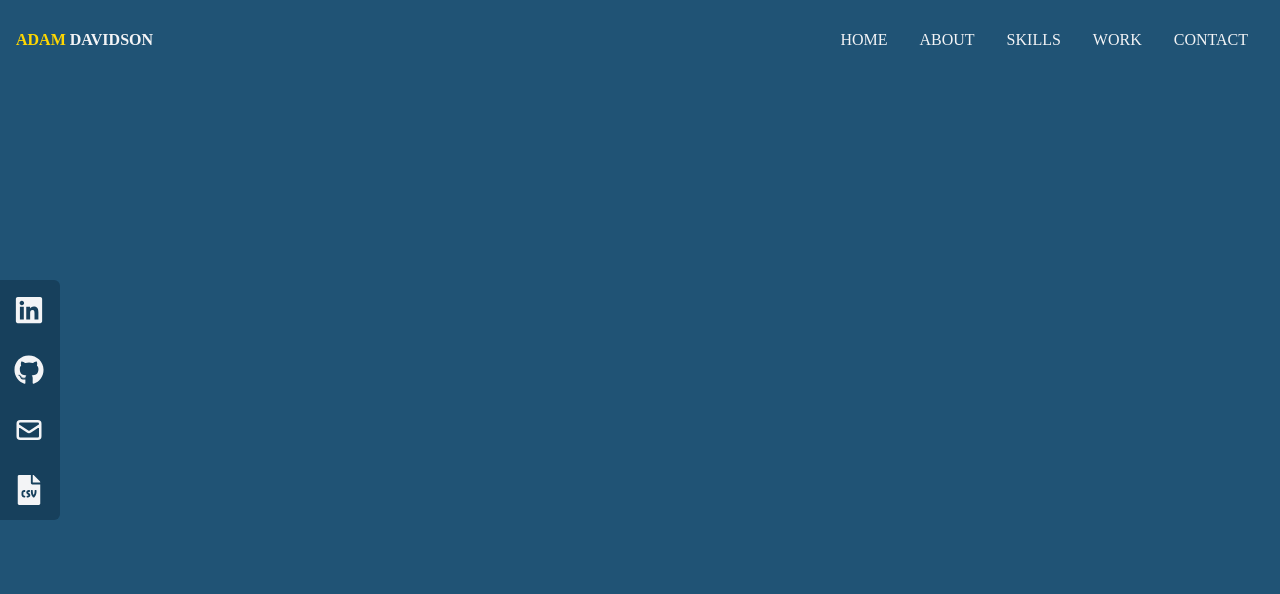
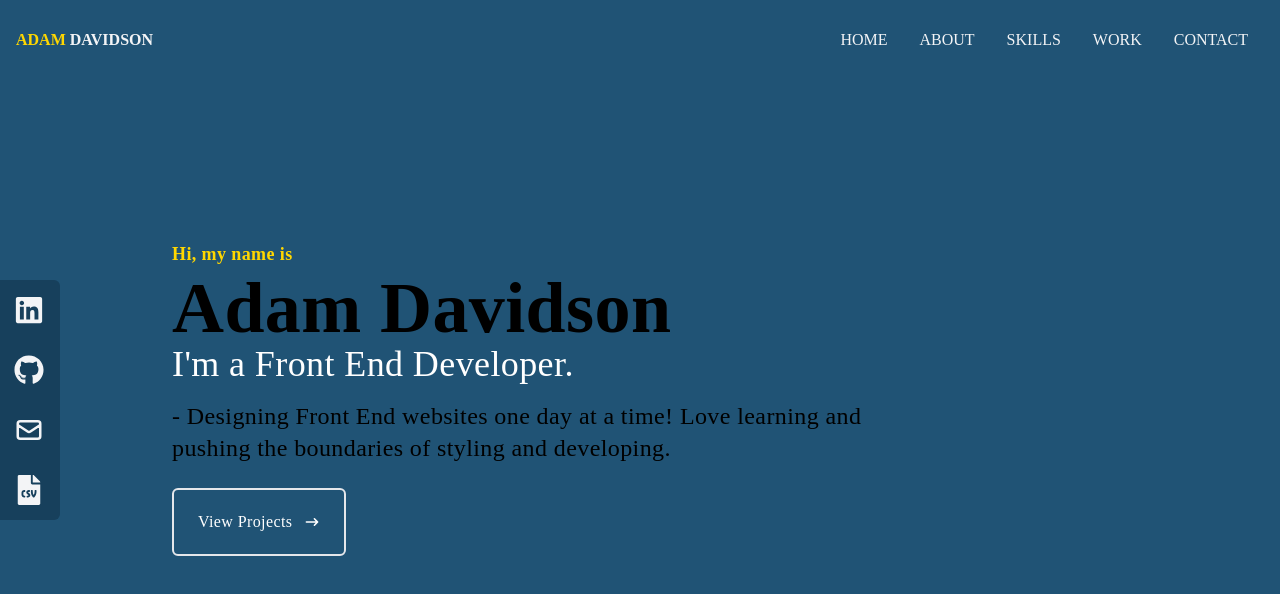
Before and after one commit to Adamgd91/myportfolio, a React (Create React App) app: page / in a window 1280 px wide. Shown: the top 594 px of the page. Built offline with nearby package versions, Linux system fonts and the light colour scheme.

Commit message:
added home page

```diff
--- a/src/components/Home.jsx
+++ b/src/components/Home.jsx
@@ -2,7 +2,35 @@ import { HiArrowNarrowRight } from "react-icons/hi";
 import React from "react";
 
 const Home = () => {
-  return <div className="w-full h-screen bg-[#205375]">Home</div>;
+  return (
+    <div
+      name="home"
+      className="w-full h-screen bg-[#205375] tracking-wide leading-10"
+    >
+      {/* Container */}
+      <div className="max-w-[1000px] mx-auto px-8 flex flex-col justify-center h-full">
+        <p className="text-[gold] font-bold text-lg leading-9">
+          Hi, my name is
+        </p>
+        <h1 className="text-4xl sm:text-7xl font-bold leading-9">
+          Adam Davidson
+        </h1>
+        <h2 className="text-2xl sm:text-4xl text-white ">
+          I'm a Front End Developer.
+        </h2>
+        <p className="text-1xl sm:text-2xl py-4 max-w-[700px] font-normal">
+          - Designing Front End websites one day at a time! Love learning and
+          pushing the boundaries of styling and developing.
+        </p>
+        <div>
+          <button className="text-white border-2 px-6 py-3 my-2 flex items-center rounded-md hover:bg-[gold] hover:border-none hover:text-black">
+            View Projects
+            <HiArrowNarrowRight className="ml-3" />
+          </button>
+        </div>
+      </div>
+    </div>
+  );
 };
 
 export default Home;
--- a/src/components/NavBar.jsx
+++ b/src/components/NavBar.jsx
@@ -49,8 +49,8 @@ const NavBar = () => {
         <li className="py-6 text-3xl">Work</li>
         <li className="py-6 text-3xl">Contact</li>
       </ul>
-      {/* Social Icons #####if to big on mobile use hidden lg:flex */}
-      <div className="flex fixed flex-col top-[35%] left-0 bg-[#17405c] rounded-r-md">
+      {/* Social Icons */}
+      <div className="hidden lg:flex fixed flex-col top-[35%] left-0 bg-[#17405c] rounded-r-md">
         <ul>
           <li className="w-[160px] h-[60px] flex justify-between items-center ml-[-100px] hover:ml-[-10px] duration-300 ">
             <a
```
